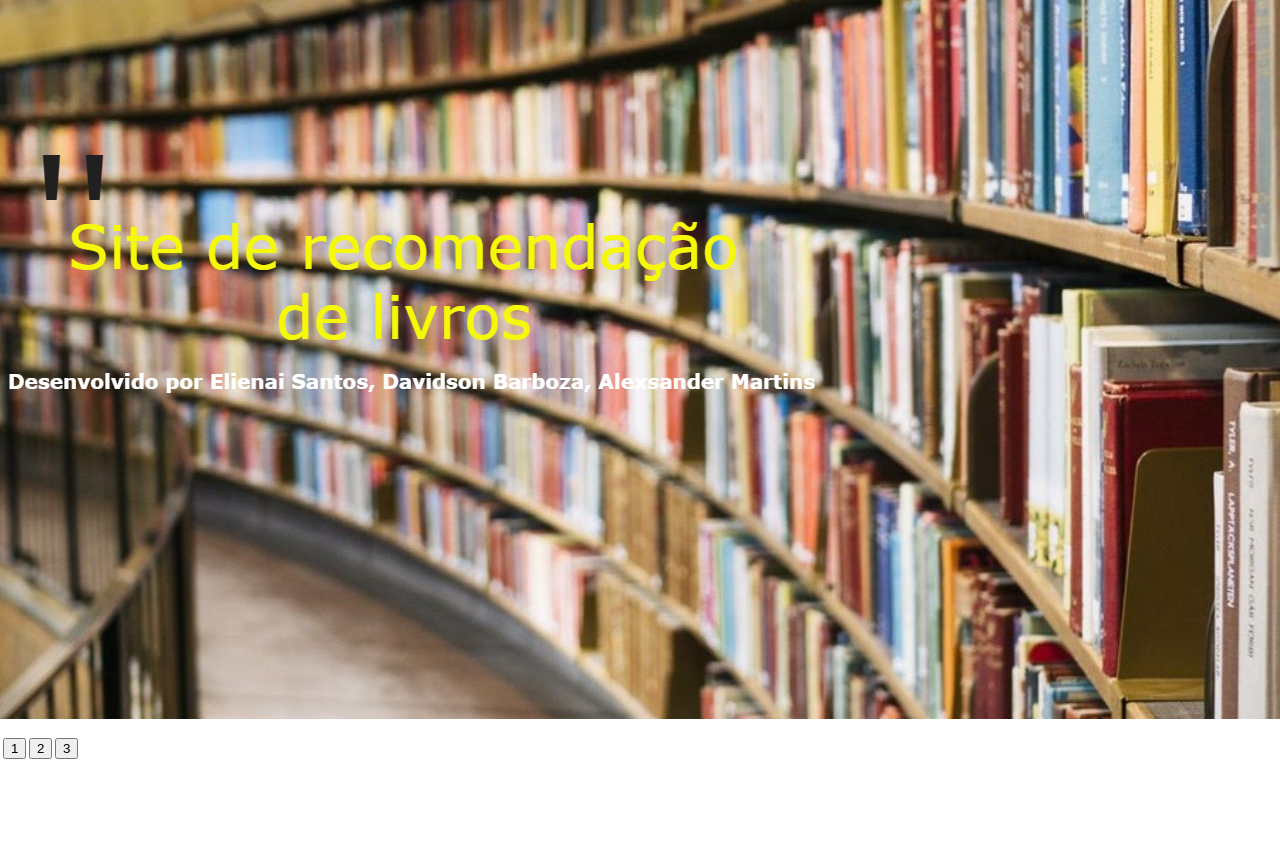
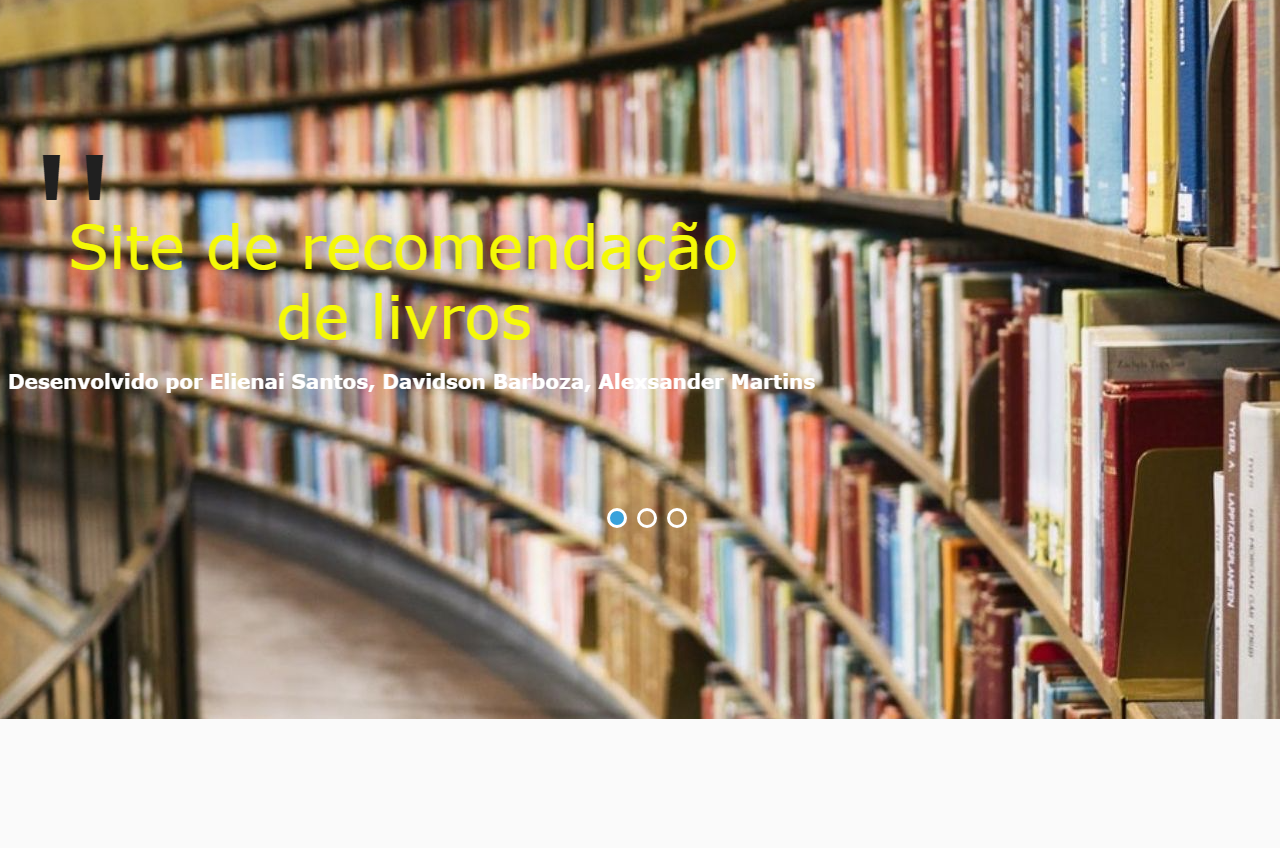
Before and after one commit to elienaisantos/Lendbook, a PHP site: page / in a window 1280 px wide. Shown: the part 168-1016 px from the top of the page. After the commit the page ends 887 px from the top, so only its background shows below. Run offline with PHP 8.4, Linux system fonts and the light colour scheme; some libraries are stand-ins or nearby versions.

Commit message:
atualizando

```diff
--- a/css/main.css
+++ b/css/main.css
@@ -97,7 +97,8 @@ button.slick-prev{
 	z-index: 9;
 	background-image: url('../img/esquerda.png');
 	top: 380%;
-    left: 0;
+    left: -20px;
+	cursor: pointer;
 }
 button.slick-next{
 	font-size: 0px;
@@ -109,21 +110,36 @@ button.slick-next{
 	z-index: 9;
 	background-image: url('../img/direita.png');
 	top: 380%;
-    right: 0;
+    right: -15px;
+	cursor: pointer;
 }
+.slick-list {
+	width: 100%!important;
+}
+.slick-initialized {
+	overflow: hidden;
+}
+.slick-dots li button {
+	font-size: 0%;
+	border: 3px solid #ffffff;
+	background-color: transparent;
+	width: 20px;
+	height: 20px;
+	border-radius: 50%;
+	cursor: pointer;
+}
+.slick-dots {
+	margin: 0 auto;
+	width: 10%;
+	position: absolute;
+	left: 47%;
+	top: 500px;
+}
+.slick-dots li {
+	display: inline-block;
+	padding: 05px;
+}
+li.slick-active button{
+	background-color: #39A2DB;
 
-.slider{
-	width: 100%;
 }
-
-ul.slick-dots li{
-	display: inline-block;
-	font-size: 0px;
-	border: 3px solid #ffffff;
-	border-radius: 50%;
-	width:20px;
-	height:20px;
-}
-ul.stick-dots li.slick-active{
-	background-color:#FFC93C;
-}
```
Also changed, not shown: index.html (line endings or trailing spaces).
